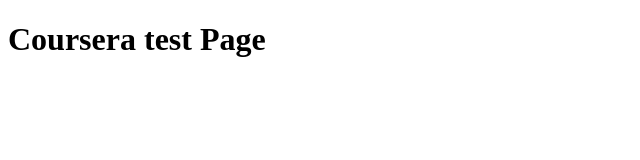
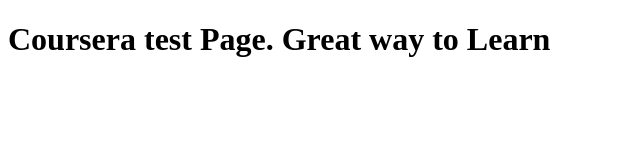
Before and after one commit to kasalwelengwe/coursera-test, a plain HTML site: page site/index.html in a window 1280 px wide. Shown: the whole page, without its empty margins (0-640 px from the left). Drawn offline with Linux system fonts and the light colour scheme.

Commit message:
Small addition to page content.

```diff
--- a/site/index.html
+++ b/site/index.html
@@ -4,6 +4,6 @@
 	<title>Mu Coursera Test Page</title>
 </head>
 <body>
-  <h1>Coursera test Page</h1>
+  <h1>Coursera test Page. Great way to Learn</h1>
 </body>
 </html>
```
